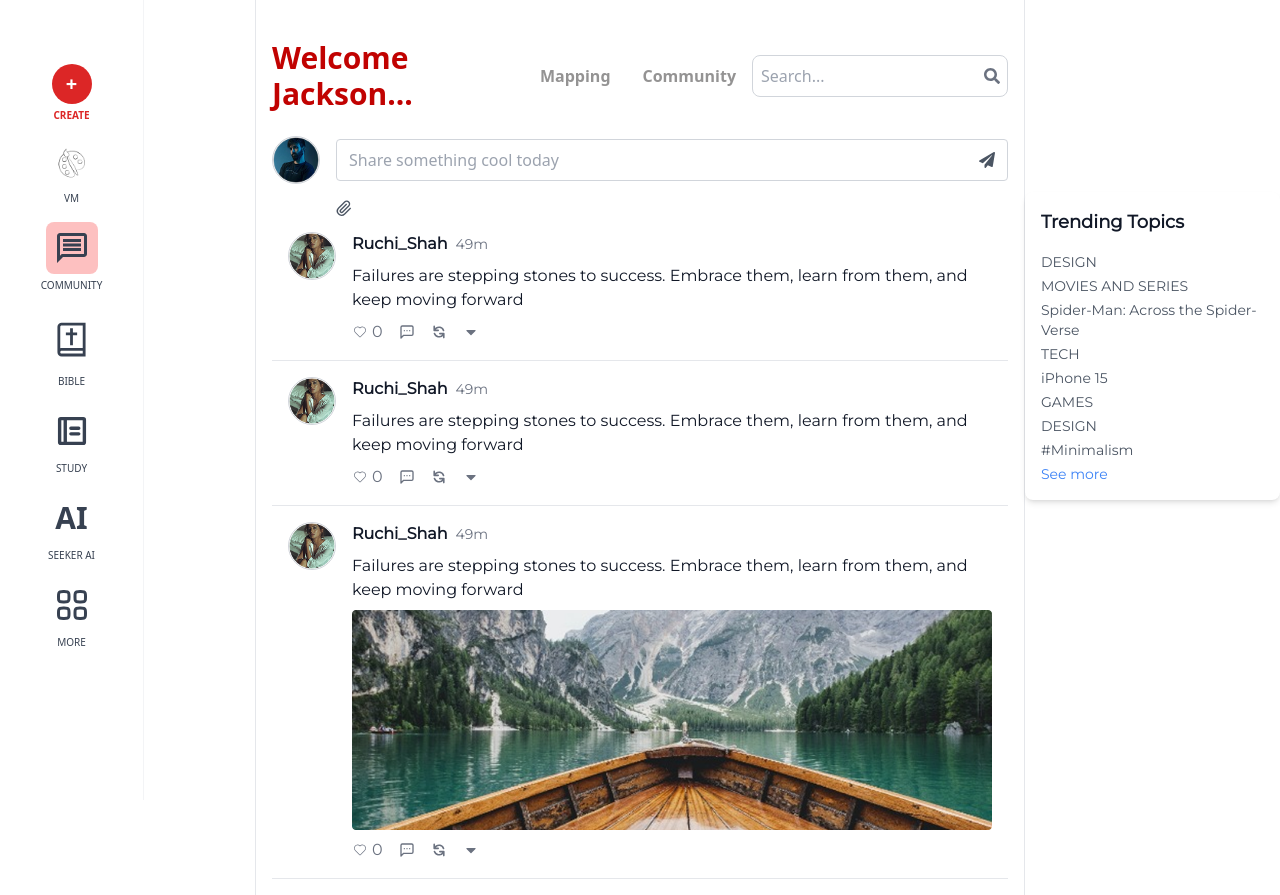
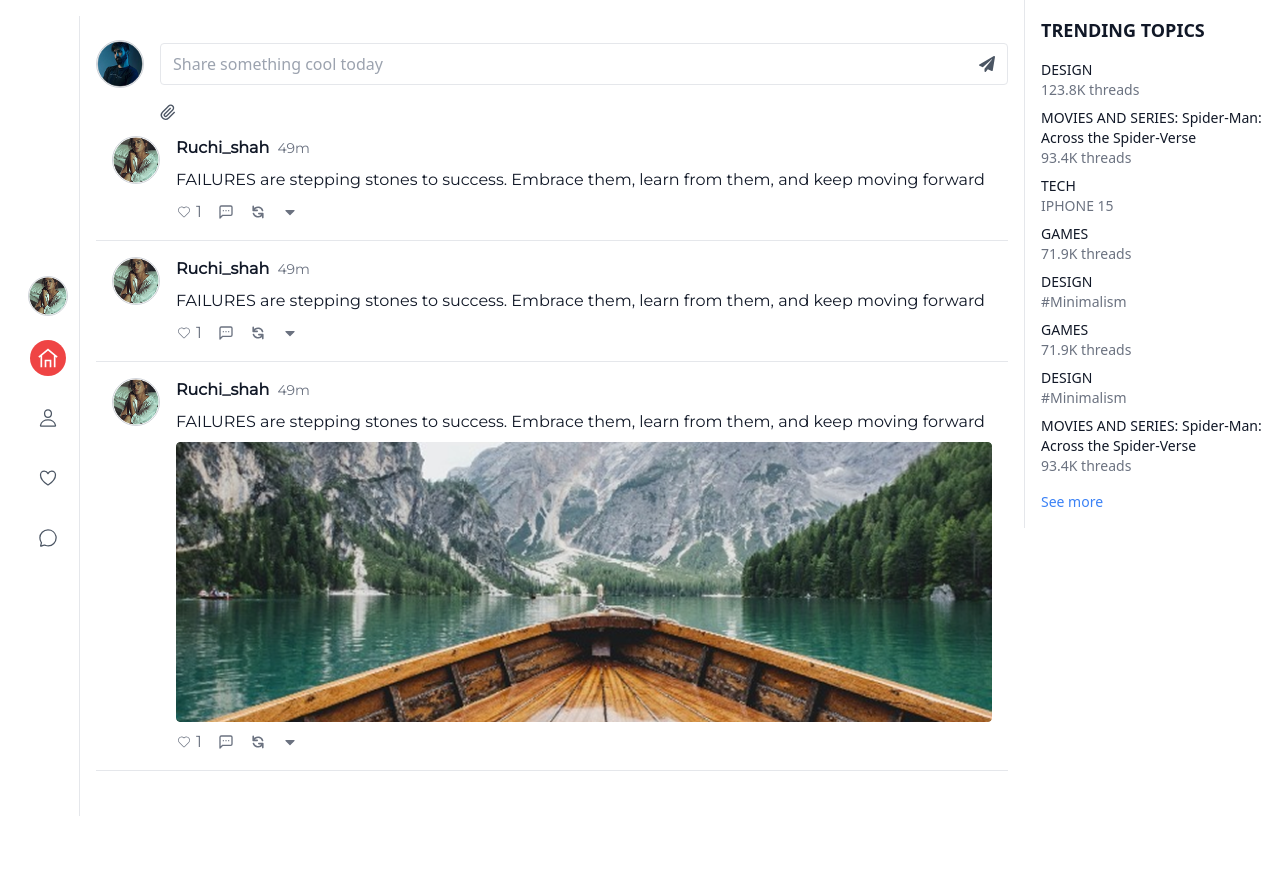
Before and after one commit to AwaisKhan10/SeekFully_website, a React (Vite) app: page /Comunity in a window 1280 px wide. After the commit the page ends 832 px from the top, so only its background shows below. Built offline with nearby package versions, Linux system fonts and the light colour scheme.

Commit message:
more changes

```diff
--- a/src/pages/Comunity.jsx
+++ b/src/pages/Comunity.jsx
@@ -2,16 +2,20 @@ import React, { useState } from "react";
 import { CiHeart } from "react-icons/ci";
 import { LuMessageSquareMore } from "react-icons/lu";
 import { HiRefresh } from "react-icons/hi";
-import { FaCaretDown, FaPaperPlane, FaTimes, FaSearch } from "react-icons/fa";
-import { GrAttachment } from "react-icons/gr";
+import { FaCaretDown, FaPaperPlane, FaSearch } from "react-icons/fa";
+import { GrAttachment, GrHome } from "react-icons/gr";
 import { AiFillHeart } from "react-icons/ai";
+import {
+  IoPersonOutline,
+  IoHeartOutline,
+  IoChatbubbleOutline,
+} from "react-icons/io5";
 import profile1 from "../assets/profile1.png";
 import profile from "../assets/profile.png";
 import commentimage from "../assets/community.png";
-import Trending from "../Component/Trending";
 import { Link } from "react-router-dom";
-import Sidebar from "../Component/SideBar";
 
+// Post Component
 function Post({ username, content, image, time, initialLikes }) {
   const [liked, setLiked] = useState(false);
   const [likes, setLikes] = useState(initialLikes);
@@ -147,7 +151,7 @@ function Post({ username, content, image, time, initialLikes }) {
                 className="text-gray-500 dark:text-gray-400 hover:text-gray-700 dark:hover:text-gray-200"
                 aria-label="Close comments popup"
               >
-                <FaTimes />
+                <FaCaretDown />
               </button>
             </div>
             <div className="flex-1 p-4 overflow-y-auto">
@@ -196,28 +200,70 @@ function Post({ username, content, image, time, initialLikes }) {
   );
 }
 
+// Trending Component
+function Trending() {
+  const trends = [
+    { topic: "DESIGN", threads: "123.8K threads" },
+    {
+      topic: "MOVIES AND SERIES: Spider-Man: Across the Spider-Verse",
+      threads: "93.4K threads",
+    },
+    { topic: "TECH", threads: "IPHONE 15" },
+    { topic: "GAMES", threads: "71.9K threads" },
+    { topic: "DESIGN", threads: "#Minimalism" },
+    { topic: "GAMES", threads: "71.9K threads" },
+    { topic: "DESIGN", threads: "#Minimalism" },
+    {
+      topic: "MOVIES AND SERIES: Spider-Man: Across the Spider-Verse",
+      threads: "93.4K threads",
+    },
+  ];
+
+  return (
+    <div className="w-64 bg-white dark:bg-gray-900 border-l border-gray-200 dark:border-gray-700 p-4">
+      <h2 className="text-lg font-semibold text-gray-900 dark:text-gray-100 mb-4">
+        TRENDING TOPICS
+      </h2>
+      <ul className="space-y-2">
+        {trends.map((trend, index) => (
+          <li key={index} className="text-sm">
+            <p className="font-medium text-gray-900 dark:text-gray-100">
+              {trend.topic}
+            </p>
+            <p className="text-gray-500 dark:text-gray-400">{trend.threads}</p>
+          </li>
+        ))}
+      </ul>
+      <a href="#" className="text-blue-500 text-sm mt-4 block">
+        See more
+      </a>
+    </div>
+  );
+}
+
+// Community Component
 function Community() {
   const [posts] = useState([
     {
-      username: "Ruchi_Shah",
+      username: "Ruchi_shah",
       content:
-        "Failures are stepping stones to success. Embrace them, learn from them, and keep moving forward",
+        "FAILURES are stepping stones to success. Embrace them, learn from them, and keep moving forward",
       time: "49m",
-      likes: 0,
+      likes: 1,
     },
     {
-      username: "Ruchi_Shah",
+      username: "Ruchi_shah",
       content:
-        "Failures are stepping stones to success. Embrace them, learn from them, and keep moving forward",
+        "FAILURES are stepping stones to success. Embrace them, learn from them, and keep moving forward",
       time: "49m",
-      likes: 0,
+      likes: 1,
     },
     {
-      username: "Ruchi_Shah",
+      username: "Ruchi_shah",
       content:
-        "Failures are stepping stones to success. Embrace them, learn from them, and keep moving forward",
+        "FAILURES are stepping stones to success. Embrace them, learn from them, and keep moving forward",
       time: "49m",
-      likes: 0,
+      likes: 1,
       image: commentimage,
     },
   ]);
@@ -232,47 +278,34 @@ function Community() {
   };
 
   return (
-    <div className="flex w-full bg-white dark:bg-gray-900 text-gray-900 dark:text-gray-100 transition-colors duration-300">
-      <div className="w-64 bg-white dark:bg-gray-800 border-r border-gray-200 dark:border-gray-700">
-        <Sidebar />
+    <div className="flex w-full bg-white dark:bg-gray-900 text-gray-900 dark:text-gray-100 transition-colors duration-300 min-h-screen">
+      <main className="flex-1 p-4">
+        <div className="flex flex-col lg:flex-row gap-4">
+          {/* Sidebar integrated into main section */}
+          <div className="w-16 bg-white dark:bg-gray-800 border-r  dark:border-gray-700 flex flex-col items-center justify-center min-h-screen">
+            <img
+              src={profile}
+              alt="Profile"
+              className="w-10 h-10 rounded-full border border-gray-300 dark:border-gray-600 mb-6"
+            />
+            <div className="flex flex-col gap-6">
+              <div className="p-2 bg-red-500 rounded-full text-white">
+                <GrHome size={20} />
               </div>
-      <main className="flex-1 p-4">
-        <div className="mt-6 flex flex-col lg:flex-row items-start lg:items-center justify-between gap-4">
-          <div className="flex flex-col lg:flex-row lg:items-center">
-            <h1 className="text-[#C10201] text-2xl lg:text-3xl font-semibold">
-              Welcome Jackson...
-            </h1>
-            <div className="lg:ml-28 mt-2 lg:mt-0 flex gap-8 text-[#29272780] dark:text-[#fff6] font-semibold">
-              <Link to="/">
-                <a
-                  href="#"
-                  className="relative inline-block font-bold hover:text-red-700 after:absolute after:left-0 after:-bottom-1 after:h-[2px] after:w-0 after:bg-red-700 after:transition-all after:duration-300 hover:after:w-full"
-                >
-                  Mapping
-                </a>
-              </Link>
-              <a
-                href="#"
-                className="relative inline-block font-bold hover:text-red-700 after:absolute after:left-0 after:-bottom-1 after:h-[2px] after:w-0 after:bg-red-700 after:transition-all after:duration-300 hover:after:w-full"
-              >
-                Community
-              </a>
+              <div className="p-2 rounded-full text-gray-600 dark:text-gray-400 hover:bg-gray-200 dark:hover:bg-gray-700">
+                <IoPersonOutline size={20} />
               </div>
+              <div className="p-2 rounded-full text-gray-600 dark:text-gray-400 hover:bg-gray-200 dark:hover:bg-gray-700">
+                <IoHeartOutline size={20} />
               </div>
-          <div className="w-full lg:w-auto">
-            <Link to="/follow_requests">
-              <div className="relative w-full lg:w-64">
-                <input
-                  type="text"
-                  placeholder="Search..."
-                  className="w-full p-2 border rounded-lg focus:outline-none focus:ring-2 focus:ring-blue-500 border-gray-300 dark:border-gray-600 bg-white dark:bg-gray-700 text-gray-900 dark:text-gray-100 placeholder-gray-400 dark:placeholder-gray-500 transition-colors duration-300"
-                />
-                <FaSearch className="absolute right-2 top-1/2 transform -translate-y-1/2 text-gray-500 dark:text-gray-400" />
+              <div className="p-2 rounded-full text-gray-600 dark:text-gray-400 hover:bg-gray-200 dark:hover:bg-gray-700">
+                <IoChatbubbleOutline size={20} />
               </div>
-            </Link>
             </div>
           </div>
 
+          {/* Existing content (posts and comments) */}
+          <div className="flex-1">
             <div className="flex flex-col mt-6">
               <div className="flex items-center w-full mb-4">
                 <img
@@ -280,7 +313,7 @@ function Community() {
                   alt="Profile"
                   className="w-12 h-12 rounded-full mr-4 border border-gray-300 dark:border-gray-600"
                 />
-            <div className="flex items-center w-full border rounded px-3 py-2 relative border-gray-300 dark:border-gray-600 bg-white dark:bg-gray-700 text-gray-900 dark:text-gray-100 transition-colors duration-300">
+                <div className="flex items-center w-full border rounded px-3 py-2 relative  bg-white dark:bg-gray-700 text-gray-900 dark:text-gray-100 transition-colors duration-300">
                   <input
                     type="text"
                     placeholder="Share something cool today"
@@ -323,8 +356,10 @@ function Community() {
                 initialLikes={post.likes}
               />
             ))}
+          </div>
+        </div>
       </main>
-      <aside className="hidden lg:block w-64 bg-white dark:bg-gray-900 border-l border-gray-200 dark:border-gray-700">
+      <aside className="hidden lg:block">
         <Trending />
       </aside>
     </div>
```
Lines whose indentation alone changed are shown as unchanged.
